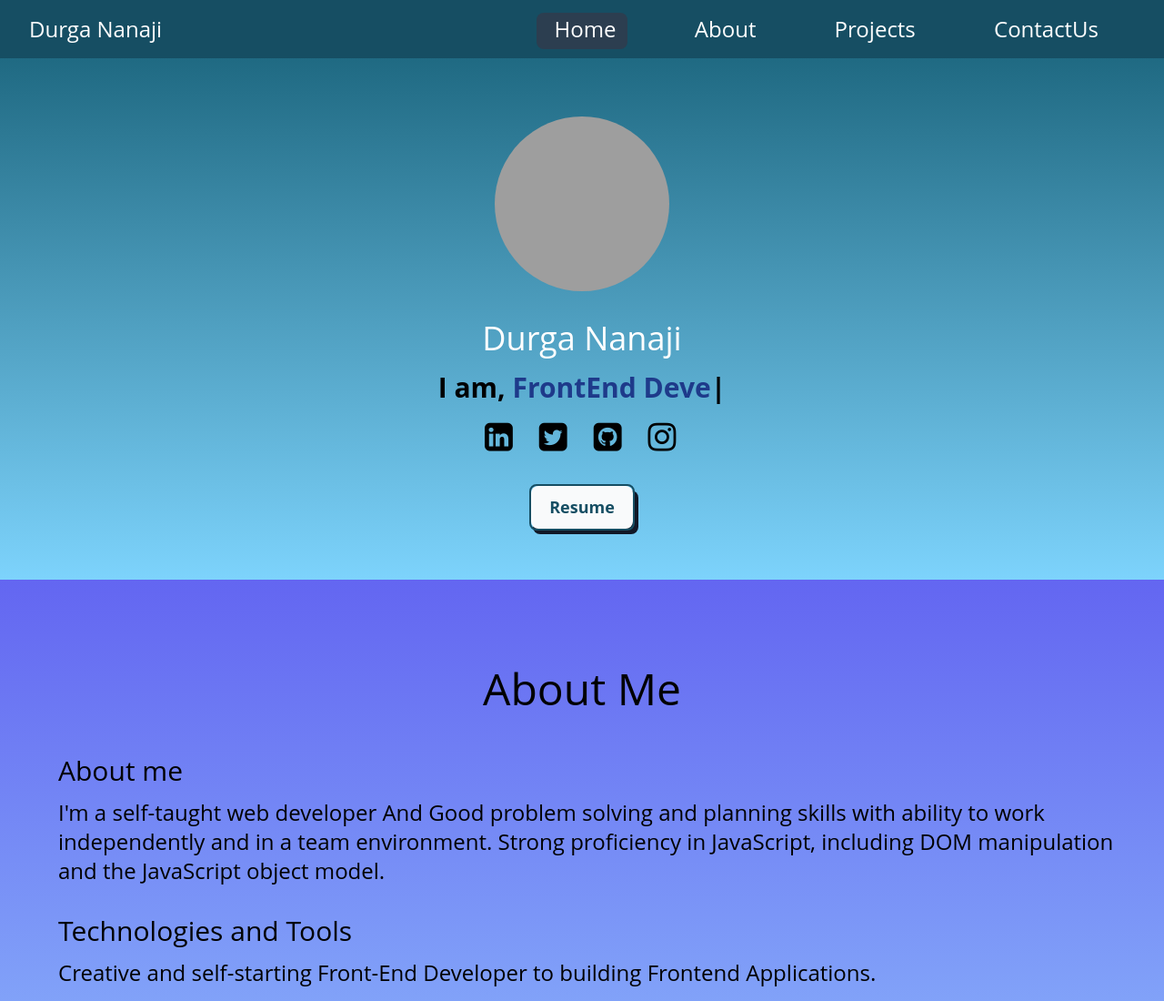
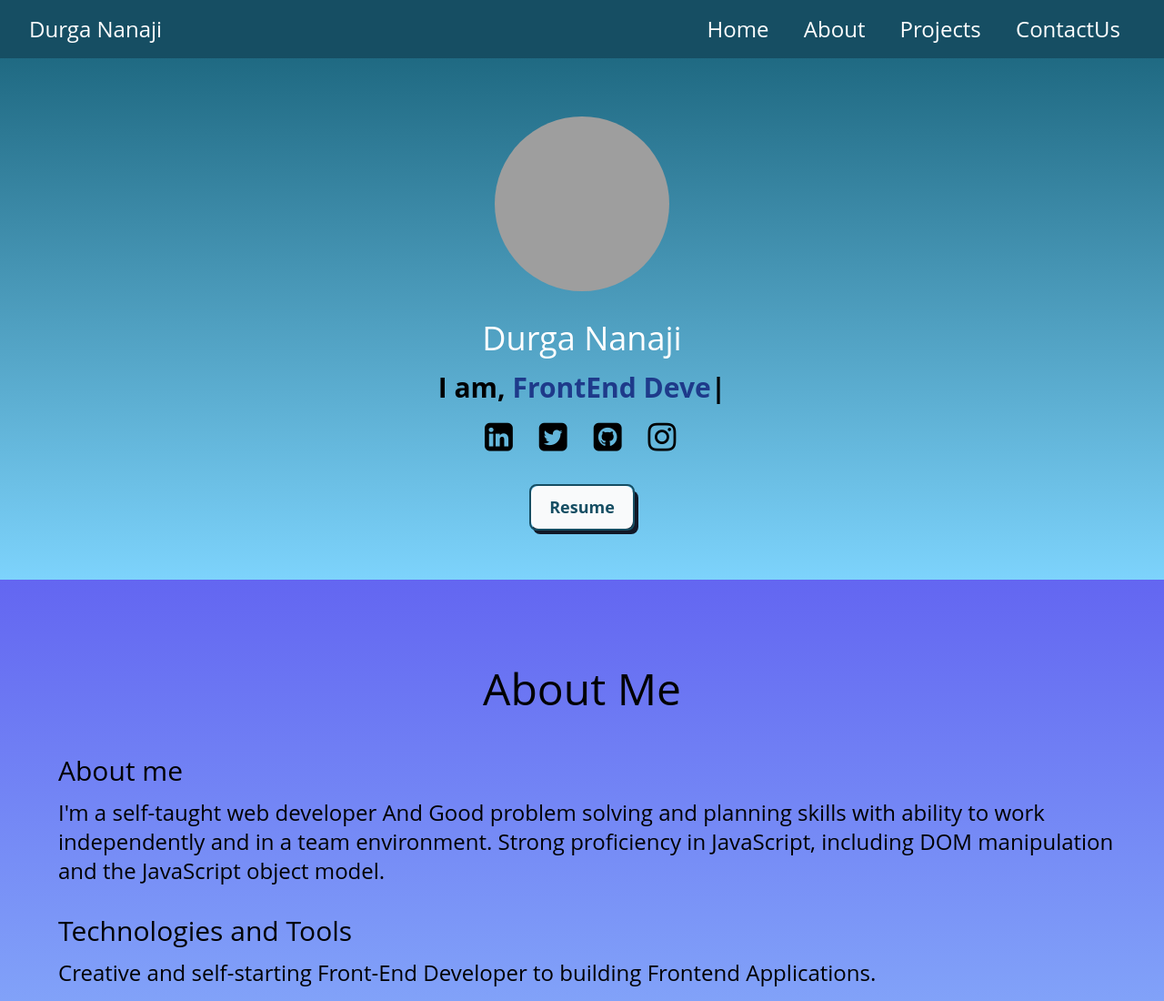
Before and after one commit to Durgananaji2143/Portfolio, a plain HTML site: page index.html in a window 1280 px wide. Shown: the top 1100 px of the page at 91% size. Drawn offline with nearby package versions, Linux system fonts and the light colour scheme; grey boxes are pictures that could not be loaded.

Commit message:
image change

```diff
--- a/index.html
+++ b/index.html
@@ -22,6 +22,7 @@
             class="text-white no-underline p-2 pr-2 mr-4 rounded-lg"
             >Home</a
           >
+
           <a
             href="#about"
             class="text-white no-underline p-2 pr-2 mr-4 rounded-lg"
@@ -46,7 +47,7 @@
       class="bg-gradient-to-t from-sky-300 to-cyan-800 text-center px-12 pt-32 pb-12"
     >
       <div>
-        <img src="./images/132.jpg" class="w-48 h-48 rounded-full m-auto" />
+        <img src="./images/2143.JPG" class="w-48 h-48 rounded-full m-auto" />
         <h1 class="text-white text-4xl pt-8">Durga Nanaji</h1>
         <h1 class="text-3xl font-bold pt-4">
           I am, <span class="auto-type text-blue-900"></span>
@@ -54,7 +55,7 @@
       </div>
       <div class="text-4xl pt-4">
         <a
-          href="https://www.linkedin.com/in/durga-nanaji-r-34011a22b/"
+          href="https://www.linkedin.com/in/durga-nanaji/"
           class="tracking-widest hover:text-blue-900"
           ><i class="fa fa-linkedin-square"></i
         ></a>
@@ -262,7 +263,7 @@
       <h1 class="text-white text-5xl pt-44 text-center">Contact Me</h1>
       <div class="text-4xl text-center mt-48 pb-40 flex-wrap">
         <a
-          href="https://www.linkedin.com/in/durga-nanaji-r-34011a22b/"
+          href="https://www.linkedin.com/in/durga-nanaji/"
           target="_blank"
           class="tracking-widest hover:text-blue-900"
           ><i class="fa fa-linkedin-square"></i
--- a/style.css
+++ b/style.css
@@ -1,45 +1,3 @@
-.navr .animation {
-  position: absolute;
-  height: 100%;
-  top: 0;
-  z-index: 0;
-  background: #2c3e50;
-  border-radius: 8px;
-  transition: all 0.5s ease 0s;
-  height: 40px;
-  top: -2px;
+.navr a:hover {
+  background-color: #2c3e50;
 }
-.navr a {
-  padding: 2rem;
-  position: relative;
-  z-index: 1;
-}
-.navr a:nth-child(1) {
-  width: 100px;
-}
-.navr .start-home,
-a:nth-child(1):hover ~ .animation {
-  width: 100px;
-  left: 12px;
-}
-.navr a:nth-child(2) {
-  width: 100px;
-}
-.navr a:nth-child(2):hover ~ .animation {
-  width: 100px;
-  left: 157px;
-}
-.navr a:nth-child(3) {
-  width: 110px;
-}
-.navr a:nth-child(3):hover ~ .animation {
-  width: 110px;
-  left: 306px;
-}
-.navr a:nth-child(4) {
-  width: 140px;
-}
-.navr a:nth-child(4):hover ~ .animation {
-  width: 140px;
-  left: 462px;
-}
```
Also changed, not shown: images/nani.JPG (added), images/nani12.JPG (added), images/nani2.JPG (added), 1 other file.
